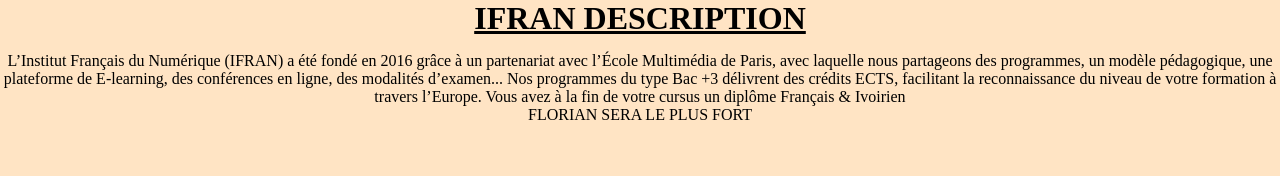
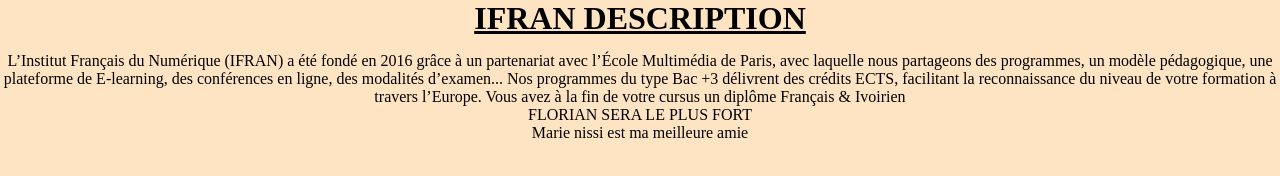
Before and after one commit to Floriannnn10/B2Dev_web, a plain HTML site: page index.html in a window 1280 px wide. Drawn offline with Linux system fonts and the light colour scheme.

Commit message:
paragraphe amie

```diff
--- a/index.html
+++ b/index.html
@@ -15,5 +15,6 @@
         Nos programmes du type Bac +3 délivrent des crédits ECTS, facilitant la reconnaissance du niveau de votre formation à travers l’Europe.
          Vous avez à la fin de votre cursus un diplôme Français & Ivoirien</p>
          <P>FLORIAN SERA LE PLUS FORT </P>
+         <p>Marie nissi est ma meilleure amie</p>
 </body>
 </html>
```
